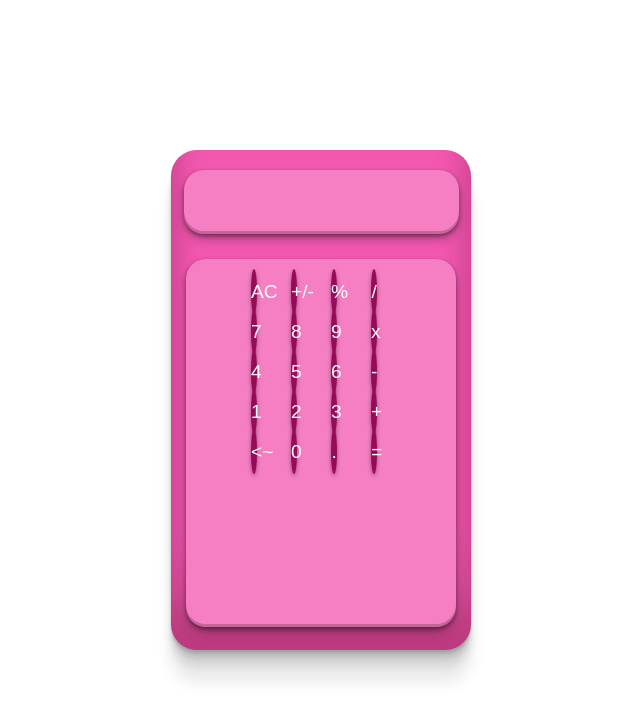
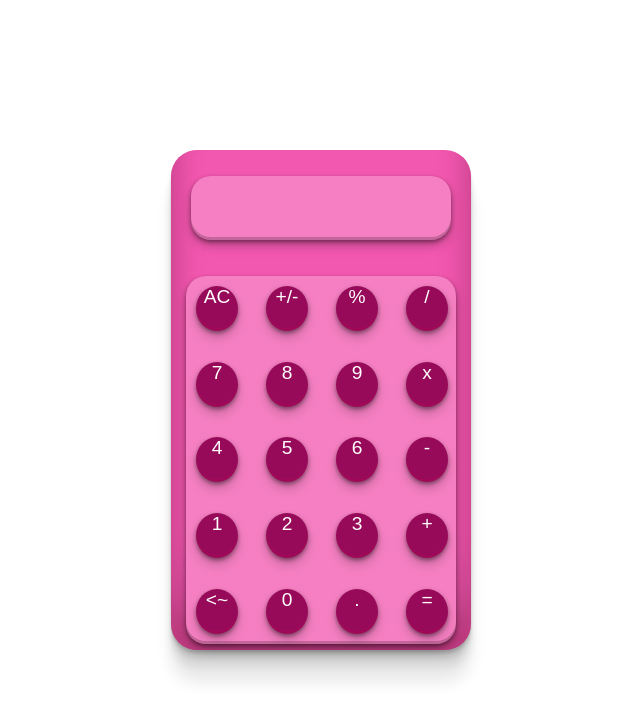
Before and after one commit to Shifty3/ismael_precious_calculator_proj, a plain HTML site: page index.html in a window 1280 px wide. Shown: the whole page, without its empty margins (319-959 px from the left). Drawn offline with Linux system fonts and the light colour scheme.

Commit message:
css changes

```diff
--- a/style.css
+++ b/style.css
@@ -1,5 +1,5 @@
 body{
-    display: grid;
+    display: flex;
     justify-content: center ;
     align-items: center;
     padding: 0;
@@ -10,9 +10,9 @@ body{
 
 .container{
     display: flex;
-    flex-direction: column;
+    flex-wrap: wrap;
+    justify-content: center;
     align-items: center;
-    justify-content: flex-start;
     width: 300px;
     height: 500px;
     border-radius: 26px;
@@ -21,11 +21,12 @@ body{
 
 .output-field{
     display: flex;
-    justify-content: flex-end;
+    justify-items: center;
     align-items: center;
     width: 90%;
     height: 4rem;
-    padding-right: 5px;
+    padding-right: 2px;
+    padding-left: 2px;
     margin: 20px;
     background-color:#f57fc2;
 }
@@ -36,9 +37,9 @@ body{
 
 .input-field{
     display: grid;
-    grid-template-columns: 40px 40px 40px 40px;
-    grid-template-rows: 40px 40px 40px 40px 10px;
-    justify-content: center;
+    grid-template-columns: repeat(4, 60px);
+    grid-template-rows: repeat(auto-fill);
+    grid-gap: 10px;
     width: 90%;
     height: 23rem;
     margin-top: 5px;
@@ -51,10 +52,10 @@ body{
 
 .btn{
     display: flex;
-    flex-direction: column;
+    justify-items: center;
     justify-content: center;
     color: white;
-    width: 16%;
+    width: 70%;
     height: 45px;
     margin: 10px;
     border-radius: 100%;
```
